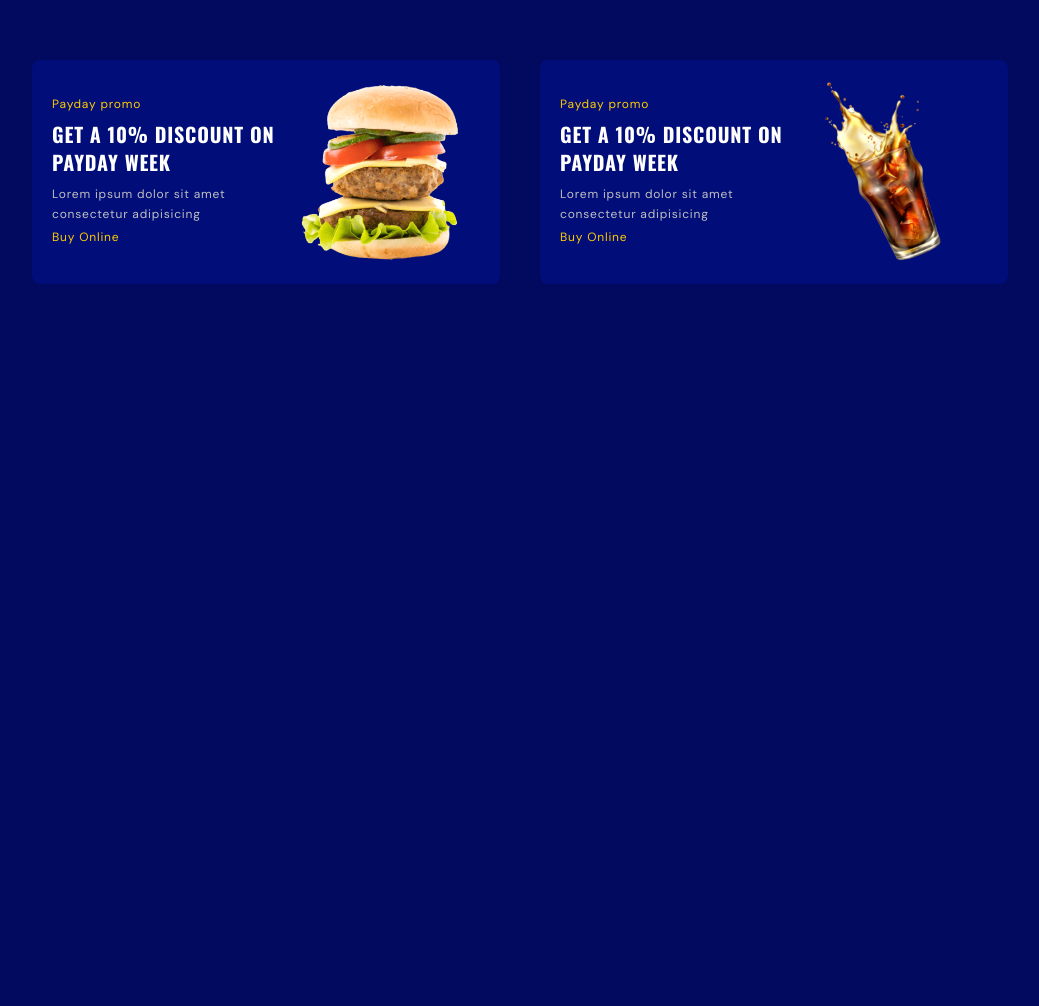
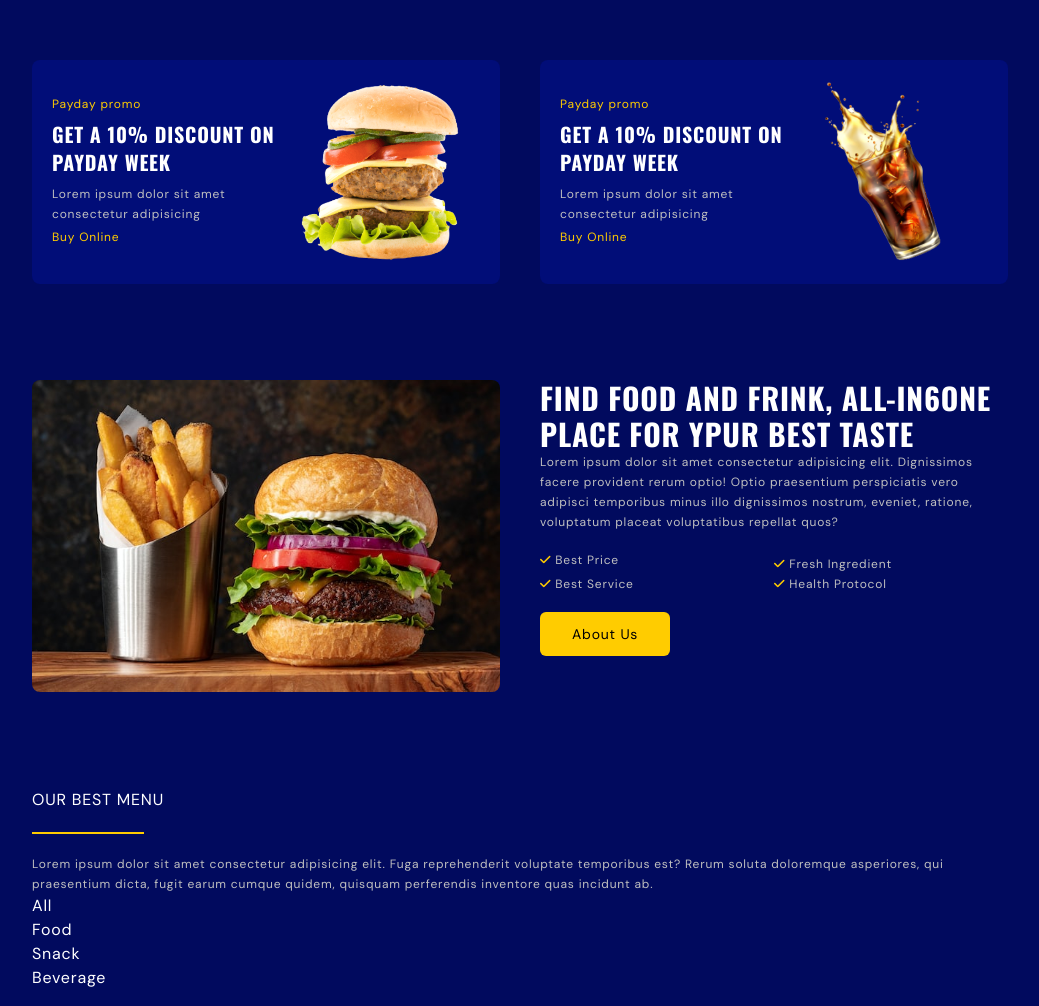
Before and after one commit to ZakariaBatty/foodWebsite-tailwindCss, a website: page src/index.html in a window 1280 px wide. Shown: the part 844-1850 px from the top of the page, without its empty margins (120-1159 px from the left). Before the commit the page ends 1144 px from the top, so only its background shows below. Drawn offline with nearby package versions, Linux system fonts and the light colour scheme.

Commit message:
add section  about and menu

```diff
--- a/src/index.html
+++ b/src/index.html
@@ -197,9 +197,48 @@
          </div>
       </section>
       <!--~~~~~~~~~~~~~~~ About ~~~~~~~~~~~~~~~-->
+      <section id="about">
+         <div class="container flex flex-col gap-10 md:flex-row">
+            <div class="flex-1">
+               <img src="img/about.jpg" alt="section about" class="rounded-lg">
+            </div>
+            <div class="flex-1">
+               <h2 class="section__title">FIND FOOD AND FRINK, ALL-In6ONE PLACE FOR YPUR BEST TASTE</h2>
+               <div class="separotor"></div>
+               <p class="paragraph">
+                  Lorem ipsum dolor sit amet consectetur adipisicing elit.
+                  Dignissimos facere provident rerum optio! Optio praesentium perspiciatis vero adipisci temporibus minus illo dignissimos nostrum, eveniet, ratione, voluptatum placeat voluptatibus repellat quos?
+               </p>
+               <ul class="grid grid-cols-2 py-5 space-y-1">
+                  <li class="text-xs text-paragraphColor"><i class="fa-solid fa-check text-secondaryColor"></i> Best Price</li>
+                  <li class="text-xs text-paragraphColor"><i class="fa-solid fa-check text-secondaryColor"></i> Fresh Ingredient</li>
+                  <li class="text-xs text-paragraphColor"><i class="fa-solid fa-check text-secondaryColor"></i> Best Service</li>
+                  <li class="text-xs text-paragraphColor"><i class="fa-solid fa-check text-secondaryColor"></i> Health Protocol</li>
+               </ul>
+               <a href="#" class="btn btn-primary">About us</a>
+            </div>
+         </div>
 
+      </section>
       <!--~~~~~~~~~~~~~~~ Menu ~~~~~~~~~~~~~~~-->
-
+      <section id="menu">
+         <div class="container">
+            <div>
+               <h2>OUR BEST MENU</h2>
+               <div class="separator"></div>
+               <p class="paragraph">Lorem ipsum dolor sit amet consectetur adipisicing elit. Fuga reprehenderit voluptate temporibus est? Rerum soluta doloremque asperiores, qui praesentium dicta,
+                  fugit earum cumque quidem, quisquam perferendis inventore quas incidunt ab.</p>
+                  <div>
+                     <ul>
+                        <li>All</li>
+                        <li>Food</li>
+                        <li>Snack</li>
+                        <li>Beverage</li>
+                     </ul>
+                  </div>
+            </div>
+         </div>
+      </section>
       <!--~~~~~~~~~~~~~~~ Review ~~~~~~~~~~~~~~~-->
 
       <!--~~~~~~~~~~~~~~~ Contact ~~~~~~~~~~~~~~~-->
@@ -214,6 +253,7 @@
    <!--~~~~~~~~~~~~~~~ Scroll Reveal ~~~~~~~~~~~~~~~-->
 
    <!--~~~~~~~~~~~~~~~ Main.js ~~~~~~~~~~~~~~~-->
+   <script src="main.js"></script>
 </body>
 
 </html>
--- a/src/input.css
+++ b/src/input.css
@@ -30,16 +30,20 @@
 
 @layer utilities {
    .home__title,
+   .section__title,
    .card__title {
       @apply text-4xl font-oswald font-bold uppercase lg:text-6xl;
    }
-   .card__title{
-      @apply text-xl
+
+   .section__title {
+      @apply text-3xl;
+   }
+   .card__title {
+      @apply text-xl;
    }
    .separator {
       @apply w-28 h-[2px] bg-secondaryColor my-5;
    }
-
    .paragraph {
       @apply text-paragraphColor text-xs leading-5;
    }
```
Also changed, not shown: dist/output.css.
